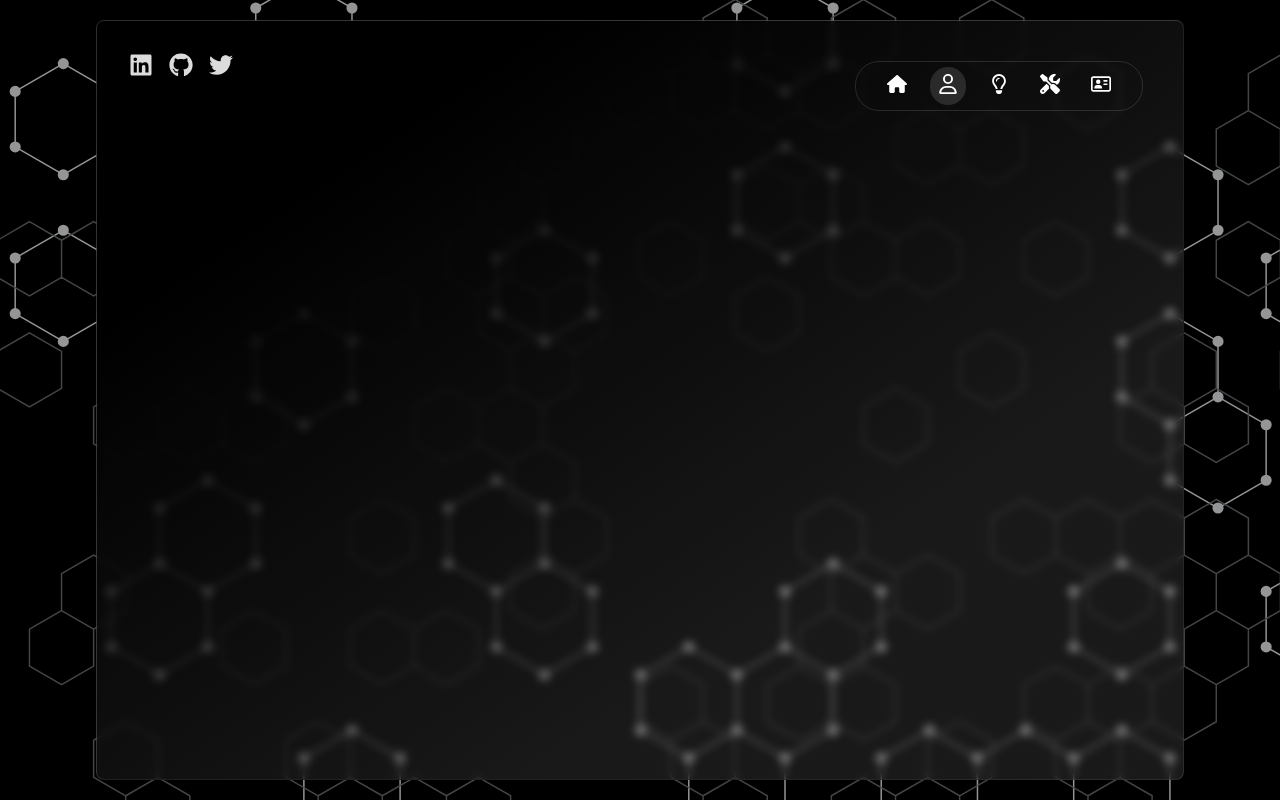
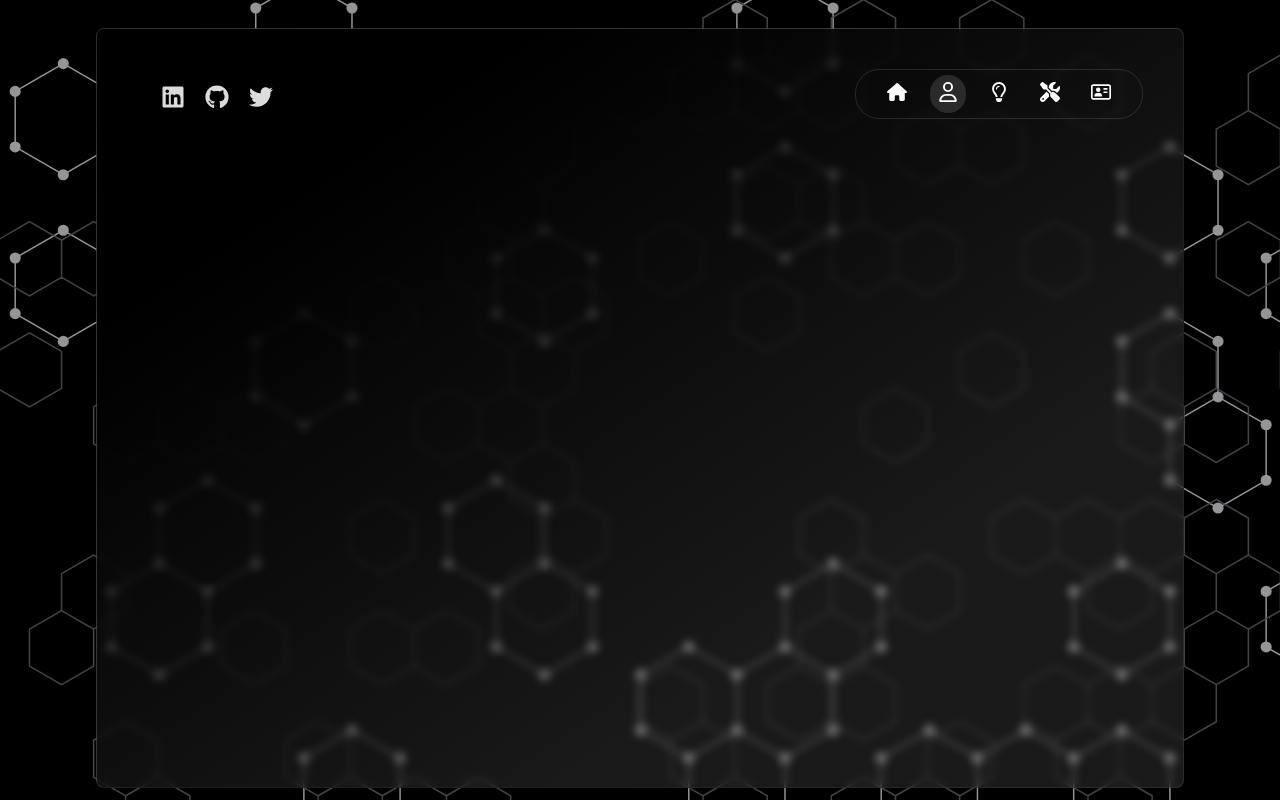
Before and after one commit to prathameshdk02/Personal-Portfolio, a React (Vite) app: page /bio in a window 1280 px wide. Built offline with nearby package versions, Linux system fonts and the light colour scheme.

Commit message:
Added Snap Scroll to Desktop

```diff
--- a/index.html
+++ b/index.html
@@ -1,4 +1,4 @@
-<!doctype html>
+<!DOCTYPE html>
 <html lang="en">
   <head>
     <meta charset="UTF-8" />
--- a/src/App.jsx
+++ b/src/App.jsx
@@ -13,10 +13,10 @@ import ContactMe from './pages/ContactMe';
 const MOBILE_BREAKPOINT = 768;
 
 function App() {
-  const [isMobile, setIsMobile] = useState(window.innerWidth < 640);
+  const [isMobile, setIsMobile] = useState(window.innerWidth < MOBILE_BREAKPOINT);
 
   const handleResize = useDebounce(() => {
-    setIsMobile(window.innerWidth < 640);
+    setIsMobile(window.innerWidth < MOBILE_BREAKPOINT);
   }, 400);
 
   useEffect(() => {
--- a/src/components/ui/Layout/Layout.jsx
+++ b/src/components/ui/Layout/Layout.jsx
@@ -6,8 +6,8 @@ import SocialList from '../SocialList/SocialList';
 
 const Layout = ({ isMobile }) => {
   return (
-    <main className="glassy w-full max-w-[1240px] lg:w-[85%] min-h-svh sm:min-h-[95svh] sm:border sm:border-glassyedge sm:mx-4 p-8 sm:p-10 lg:px-16 rounded-lg bg-primarybg relative">
-      <SocialList className="absolute left-8 top-8"/>
+    <main className="glassy w-full max-w-[1240px] sm:mt-4 lg:w-[85%] min-h-svh md:min-h-[95svh] md:border md:border-glassyedge md:mx-4 p-8 sm:p-12 lg:px-16 rounded-lg bg-primarybg relative">
+      <SocialList className="absolute left-8 top-8 sm:left-12 sm:top-9 md:top-12 lg:left-16 lg:top-14"/>
       <Sidebar isMobile={isMobile} />
       <Outlet />
     </main>
--- a/src/components/ui/Sidebar/Sidebar.jsx
+++ b/src/components/ui/Sidebar/Sidebar.jsx
@@ -6,12 +6,39 @@ import { FontAwesomeIcon } from '@fortawesome/react-fontawesome';
 import { faBarsStaggered } from '@fortawesome/free-solid-svg-icons/faBarsStaggered';
 import { faLeftLong, faHouse, faScrewdriverWrench, faXmark } from '@fortawesome/free-solid-svg-icons';
 import { faUser, faLightbulb, faAddressCard } from '@fortawesome/free-regular-svg-icons';
+import { span } from 'framer-motion/client';
 
 const HOME_URL = '/';
 const BIO_URL = '/bio';
 const INTERESTS_URL = '/interests';
 const PROJECTS_URL = '/projects';
 const CONTACTME_URL = '/contact';
+
+const parentNavVariants = {
+  hidden: { opacity: 0 },
+  show: {
+    opacity: 1,
+    transition: {
+      staggerChildren: 0.15,
+      delayChildren: 1.5,
+      delay: 1,
+    },
+  },
+};
+
+const childNavVariants = {
+  hidden: { opacity: 0, scale: 0.5 },
+  show: {
+    opacity: 1,
+    scale: 1,
+    transition: {
+      duration: 0.4,
+      type: 'spring',
+      stiffness: 100,
+      damping: 7,
+    },
+  },
+};
 
 const Sidebar = ({ isMobile }) => {
   const [isOpen, setIsOpen] = useState(false);
@@ -21,9 +48,15 @@ const Sidebar = ({ isMobile }) => {
   };
 
   return (
-    <nav className="absolute right-8 top-8 sm:right-10 sm:top-10 text-white">
+    <nav className="absolute right-8 top-8 md:right-10 md:top-10 text-white">
       {isMobile && !isOpen && (
-        <FontAwesomeIcon icon={faBarsStaggered} className="size-5" onClick={toggleMobileSidebar} />
+        <motion.span
+          className="inline-block"
+          initial={{ opacity: 0, scale: 0.5 }}
+          animate={{ opacity: 1, scale: 1 }}
+          transition={{ duration: 1, delay: 0.5, type: 'spring', stiffness: 100, damping: 7 }}>
+          <FontAwesomeIcon icon={faBarsStaggered} className="size-5" onClick={toggleMobileSidebar} />
+        </motion.span>
       )}
 
       <AnimatePresence>
@@ -172,8 +205,12 @@ const Sidebar = ({ isMobile }) => {
 
       {!isMobile && (
         <AnimatePresence>
-          <ul className="flex justify-evenly gap-2 p-3 px-4 min-w-72 rounded-3xl border border-glassyedge">
-            <li>
+          <motion.ul
+            variants={parentNavVariants}
+            initial="hidden"
+            animate="show"
+            className="flex justify-evenly gap-2 p-3 px-4 min-w-72 rounded-3xl border border-glassyedge">
+            <motion.li variants={childNavVariants}>
               <NavLink
                 to={HOME_URL}
                 onClick={() => {
@@ -187,8 +224,8 @@ const Sidebar = ({ isMobile }) => {
                   Home
                 </span>
               </NavLink>
-            </li>
-            <li>
+            </motion.li>
+            <motion.li variants={childNavVariants}>
               <NavLink
                 to={BIO_URL}
                 onClick={() => {
@@ -202,8 +239,8 @@ const Sidebar = ({ isMobile }) => {
                   Bio
                 </span>
               </NavLink>
-            </li>
-            <li>
+            </motion.li>
+            <motion.li variants={childNavVariants}>
               <NavLink
                 to={INTERESTS_URL}
                 onClick={() => {
@@ -217,8 +254,8 @@ const Sidebar = ({ isMobile }) => {
                   Interests
                 </span>
               </NavLink>
-            </li>
-            <li>
+            </motion.li>
+            <motion.li variants={childNavVariants}>
               <NavLink
                 to={PROJECTS_URL}
                 onClick={() => {
@@ -232,8 +269,8 @@ const Sidebar = ({ isMobile }) => {
                   Projects
                 </span>
               </NavLink>
-            </li>
-            <li>
+            </motion.li>
+            <motion.li variants={childNavVariants}>
               <NavLink
                 to={CONTACTME_URL}
                 onClick={() => {
@@ -247,8 +284,8 @@ const Sidebar = ({ isMobile }) => {
                   Contact
                 </span>
               </NavLink>
-            </li>
-          </ul>
+            </motion.li>
+          </motion.ul>
         </AnimatePresence>
       )}
     </nav>
--- a/src/components/ui/SocialList/SocialList.jsx
+++ b/src/components/ui/SocialList/SocialList.jsx
@@ -1,21 +1,51 @@
 import React from 'react';
+import { motion } from 'framer-motion';
 
 import { FontAwesomeIcon } from '@fortawesome/react-fontawesome';
 import { faGithub, faLinkedin, faTwitter } from '@fortawesome/free-brands-svg-icons';
 
+const wrapperVariants = {
+  hidden: { opacity: 0 },
+  show: {
+    opacity: 1,
+    transition: {
+      staggerChildren: 0.15,
+      delayChildren: 2,
+    },
+  },
+};
+
+const itemVariants = {
+  hidden: { opacity: 0, y: -20 },
+  show: {
+    opacity: 1,
+    y: 0,
+    transition: {
+      duration: 1,
+    },
+  },
+};
+
 const SocialList = ({ className }) => {
   return (
-    <div className={`flex gap-4 ${className}`}>
-      <a href="https://www.linkedin.com/in/prathamesh-kadve-9948ba232/" target="_blank">
+    <motion.div
+      variants={wrapperVariants}
+      initial="hidden"
+      animate="show"
+      className={`flex gap-5 ${className}`}>
+      <motion.a
+        variants={itemVariants}
+        href="https://www.linkedin.com/in/prathamesh-kadve-9948ba232"
+        target="_blank">
         <FontAwesomeIcon className="size-6 text-primaryhead" icon={faLinkedin} />
-      </a>
-      <a href="https://github.com/prathameshdk02" target="_blank">
+      </motion.a>
+      <motion.a variants={itemVariants} href="https://github.com/prathameshdk02" target="_blank">
         <FontAwesomeIcon className="size-6 text-primaryhead" icon={faGithub} />
-      </a>
-      <a href="https://x.com/prathameshdk02" target="_blank">
+      </motion.a>
+      <motion.a variants={itemVariants} href="https://x.com/prathameshdk02" target="_blank">
         <FontAwesomeIcon className="size-6 text-primaryhead" icon={faTwitter} />
-      </a>
-    </div>
+      </motion.a>
+    </motion.div>
   );
 };
 
--- a/src/pages/Home.jsx
+++ b/src/pages/Home.jsx
@@ -1,10 +1,50 @@
-import React, { useState } from 'react';
+import React, { useEffect, useState } from 'react';
 import { motion } from 'framer-motion';
 import { ReactTyped } from 'react-typed';
 
+import { useDebounce } from '../hooks/useDebounce';
+
+const SECTION_COUNT = 4;
+
 const Home = () => {
+  const [currentSection, setCurrentSection] = useState(1);
+
+  const handleSectionChange = useDebounce((event) => {
+    if (event.deltaY > 0 && currentSection < SECTION_COUNT) {
+      setCurrentSection((prev) => prev + 1);
+    } else if (event.deltaY < 0 && currentSection > 1) {
+      setCurrentSection((prev) => prev - 1);
+    }
+  }, 150);
+
+  const handleWheelEvent = (event) => {
+    event.preventDefault();
+    handleSectionChange(event);
+  };
+
+  useEffect(() => {
+    if (currentSection == 1) {
+      window.scrollTo({
+        top: 0,
+        behavior: 'smooth',
+      });
+      return;
+    }
+    const section = document.getElementsByClassName(`home-${currentSection}`)[0];
+
+    section.scrollIntoView({ behaviour: 'smooth', block: 'start' });
+  }, [currentSection]);
+
+  useEffect(() => {
+    window.addEventListener('wheel', handleWheelEvent, { passive: false });
+
+    return () => {
+      window.removeEventListener('wheel', handleWheelEvent);
+    };
+  }, [currentSection]);
   return (
-    <section className="page-section h-full mt-20 sm:mt-40 text-slate-100">
+    <>
+      <section className="home-1 min-h-svh pt-20 sm:pt-40 text-slate-100">
         <article className="flex flex-col items-center gap-20 sm:gap-8 sm:flex-row">
           <div className="space-y-1 self-center flex-1">
             <motion.h2
@@ -27,7 +67,7 @@ const Home = () => {
               animate={{ opacity: 1 }}
               transition={{ duration: 0.5, delay: 1.5 }}>
               <ReactTyped
-              className="text-4xl lg:text-[2.5rem] xl:text-5xl text-secondaryhead font-black sm:font-extrabold"
+                className="text-4xl lg:text-[2.5rem] xl:text-5xl text-secondaryhead font-extrabold"
                 startDelay={2000}
                 typeSpeed={50}
                 backSpeed={40}
@@ -57,10 +97,38 @@ const Home = () => {
             />
           </motion.div>
         </article>
-      {/* <article className="mt-16">
-        <h2 className="text-4xl text-primaryhead font-bold">Dashboard</h2>
-      </article> */}
       </section>
+      <section className="home-2 min-h-svh pt-12 mt-8 sm:mt-0 text-slate-100">
+        <motion.article
+          initial={{ opacity: 0, y: -20 }}
+          whileInView={{ opacity: 1, y: 0 }}
+          transition={{ duration: 0.5, delay: 0.2 }}
+          viewport={{ once: true, amount: 1 }}
+          className="text-4xl lg:text-[2.5rem] xl:text-5xl">
+          About Me
+        </motion.article>
+      </section>
+      <section className="home-3 min-h-svh pt-12 text-slate-100">
+        <motion.article
+          initial={{ opacity: 0, y: -20 }}
+          whileInView={{ opacity: 1, y: 0 }}
+          transition={{ duration: 0.5, delay: 0.2 }}
+          viewport={{ once: true, amount: 1 }}
+          className="text-4xl lg:text-[2.5rem] xl:text-5xl">
+          Work Experience
+        </motion.article>
+      </section>
+      <section className="home-4 min-h-svh pt-12 text-slate-100">
+        <motion.article
+          initial={{ opacity: 0, y: -20 }}
+          whileInView={{ opacity: 1, y: 0 }}
+          transition={{ duration: 0.5, delay: 0.2 }}
+          viewport={{ once: true, amount: 1 }}
+          className="text-4xl lg:text-[2.5rem] xl:text-5xl">
+          Projects
+        </motion.article>
+      </section>
+    </>
   );
 };
 
```
Also changed, not shown: src/index.css (line endings or trailing spaces), src/styles/utilities.css. Lines whose indentation alone changed are shown as unchanged.
